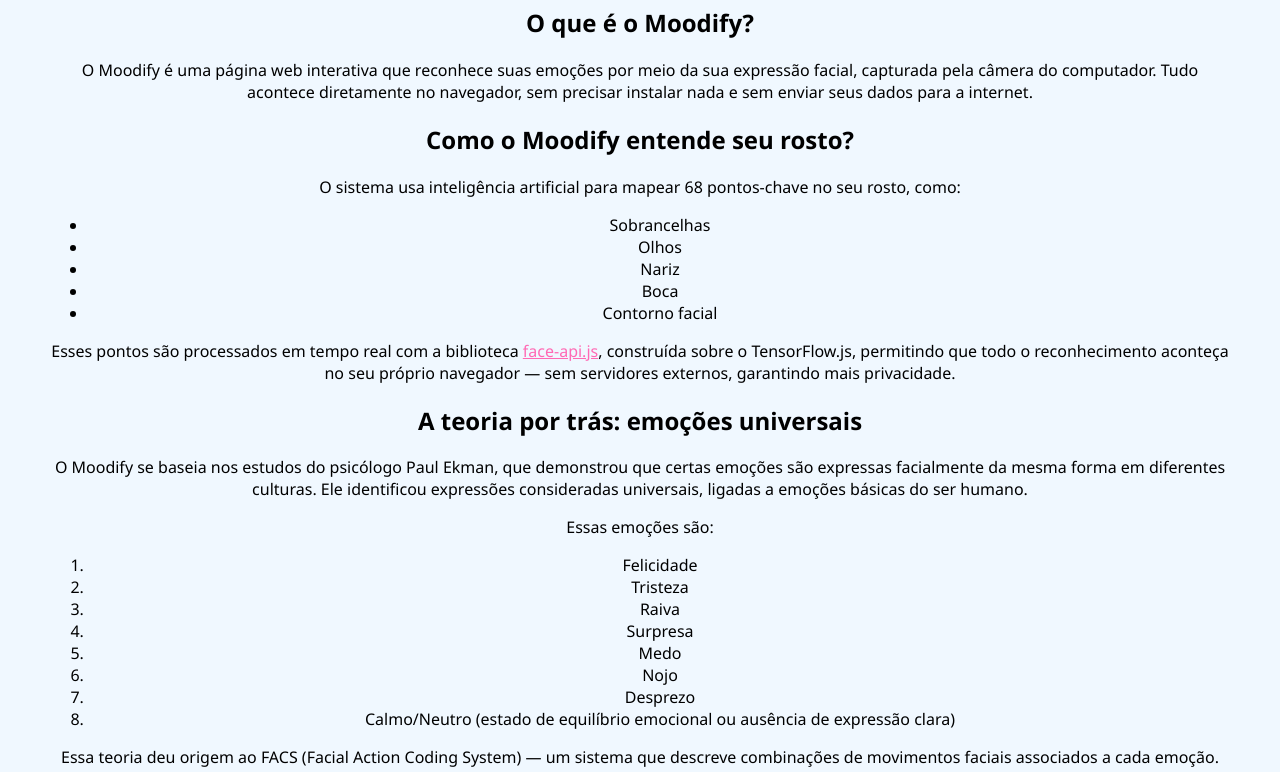
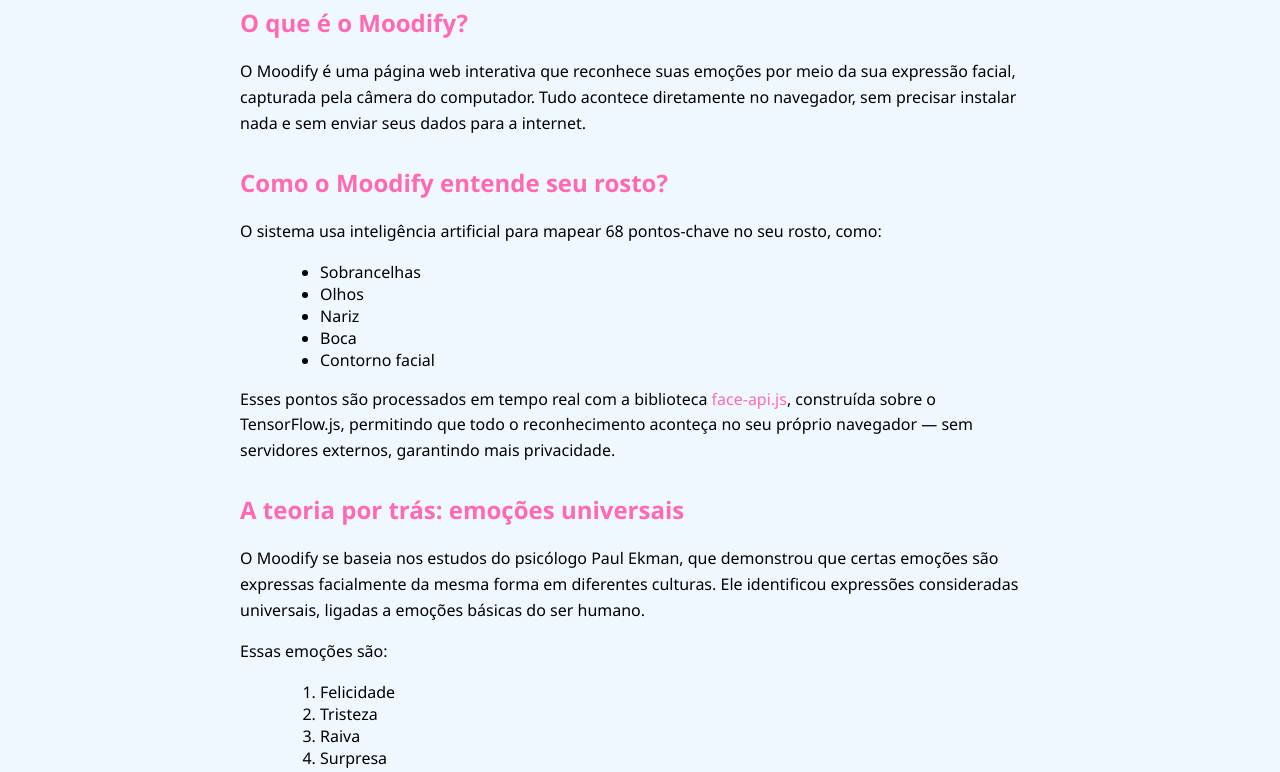
Before and after one commit to Rodolfoohl/moodify, a plain HTML site: page sobre.html in a window 1280 px wide. Shown: the part 128-900 px from the top of the page. Drawn offline with Linux system fonts and the light colour scheme.

Commit message:
Melhora layout da página sobre

```diff
--- a/sobre.html
+++ b/sobre.html
@@ -8,15 +8,45 @@
     body {
       font-family: 'Segoe UI', sans-serif;
       background-color: #f0f8ff;
-      padding: 40px;
+      margin: 0;
+      padding: 0;
+    }
+
+    .container {
+      max-width: 800px;
+      margin: 0 auto;
+      padding: 40px 20px;
+    }
+
+    h1 {
       text-align: center;
+      margin-bottom: 30px;
     }
+
+    h2 {
+      color: #ff69b4;
+      margin-top: 30px;
+    }
+
     a {
       color: #ff69b4;
+      text-decoration: none;
+    }
+
+    p {
+      line-height: 1.6;
+      text-align: left;
+    }
+
+    ul,
+    ol {
+      text-align: left;
+      margin-left: 40px;
     }
   </style>
 </head>
 <body>
+  <div class="container">
   <h1>Sobre o Moodify</h1>
 
   <h2>O que é o Moodify?</h2>
@@ -95,5 +125,6 @@
   </p>
 
   <p><a href="index.html">Voltar para a página inicial</a></p>
+</div>
 </body>
 </html>
```
